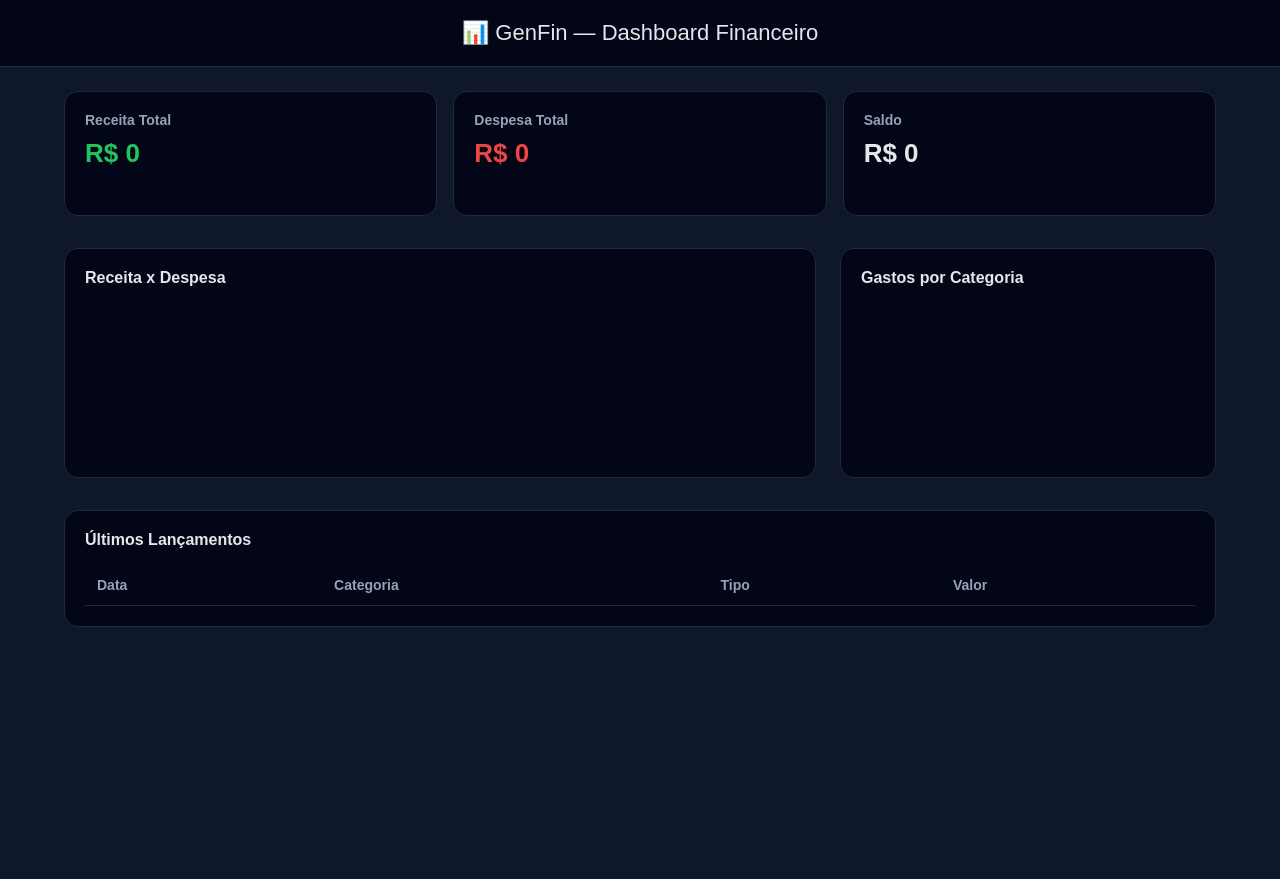
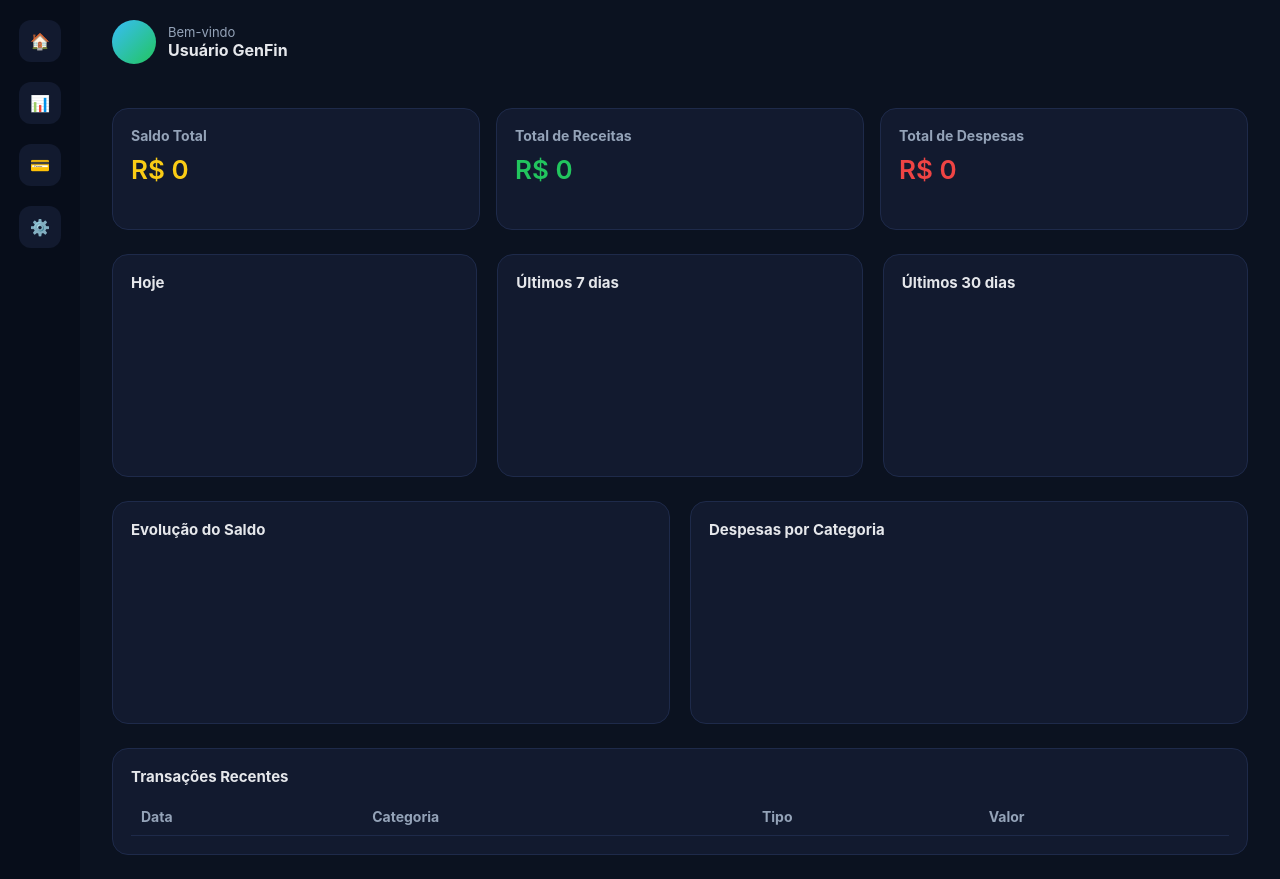
Before and after one commit to ferreiragah-dev/genfin-n8n, a Django app: template templates/dashboard.html in a window 1280 px wide. Run offline with Django 5.2, Linux system fonts and the light colour scheme; the template is opened without the code that fills it, so the values that code supplies are empty; a map, chart or similar area stays blank.

Commit message:
chore: dashboard v2

```diff
--- a/templates/dashboard.html
+++ b/templates/dashboard.html
@@ -9,50 +9,88 @@
 
 <style>
 :root {
-  --bg: #0f172a;
-  --panel: #020617;
-  --border: #1e293b;
+  --bg: #0b1220;
+  --panel: #121a2f;
+  --border: #1e2a4a;
   --text: #e5e7eb;
   --muted: #94a3b8;
   --green: #22c55e;
   --red: #ef4444;
-  --blue: #38bdf8;
+  --yellow: #facc15;
 }
 
 * { box-sizing: border-box; }
 
 body {
   margin: 0;
-  font-family: Arial, sans-serif;
+  font-family: Inter, Arial, sans-serif;
   background: var(--bg);
   color: var(--text);
+  display: flex;
+  height: 100vh;
 }
 
-header {
-  padding: 20px;
-  text-align: center;
-  font-size: 22px;
-  border-bottom: 1px solid var(--border);
-  background: var(--panel);
+/* SIDEBAR */
+.sidebar {
+  width: 80px;
+  background: #070d1a;
+  display: flex;
+  flex-direction: column;
+  align-items: center;
+  padding: 20px 0;
+  gap: 20px;
 }
 
-.container {
-  max-width: 1200px;
-  margin: auto;
-  padding: 24px;
+.sidebar div {
+  width: 42px;
+  height: 42px;
+  border-radius: 12px;
+  background: var(--panel);
+  display: flex;
+  align-items: center;
+  justify-content: center;
 }
 
+/* MAIN */
+.main {
+  flex: 1;
+  display: flex;
+  flex-direction: column;
+}
+
+/* HEADER */
+.header {
+  padding: 20px 32px;
+  display: flex;
+  align-items: center;
+}
+
+.avatar {
+  width: 44px;
+  height: 44px;
+  border-radius: 50%;
+  background: linear-gradient(135deg, #38bdf8, #22c55e);
+  margin-right: 12px;
+}
+
+/* CONTENT */
+.content {
+  padding: 24px 32px;
+  overflow-y: auto;
+}
+
+/* CARDS */
 .cards {
   display: grid;
-  grid-template-columns: repeat(auto-fit, minmax(220px, 1fr));
+  grid-template-columns: repeat(auto-fit, minmax(220px,1fr));
   gap: 16px;
-  margin-bottom: 32px;
+  margin-bottom: 24px;
 }
 
 .card {
   background: var(--panel);
-  padding: 20px;
-  border-radius: 14px;
+  border-radius: 16px;
+  padding: 18px;
   border: 1px solid var(--border);
 }
 
@@ -65,102 +103,131 @@ header {
 .card p {
   margin-top: 10px;
   font-size: 26px;
-  font-weight: bold;
+  font-weight: 600;
 }
 
 .green { color: var(--green); }
 .red { color: var(--red); }
+.yellow { color: var(--yellow); }
 
+/* GRID */
 .grid {
   display: grid;
-  grid-template-columns: 2fr 1fr;
-  gap: 24px;
-  margin-bottom: 32px;
+  grid-template-columns: repeat(auto-fit, minmax(260px,1fr));
+  gap: 20px;
+  margin-bottom: 24px;
 }
 
 .panel {
   background: var(--panel);
-  border-radius: 14px;
-  padding: 20px;
+  border-radius: 16px;
+  padding: 18px;
   border: 1px solid var(--border);
 }
 
 .panel h3 {
-  margin: 0 0 16px;
-  font-size: 16px;
+  margin: 0 0 12px;
+  font-size: 15px;
 }
 
+/* TABLE */
 table {
   width: 100%;
   border-collapse: collapse;
 }
 
 th, td {
-  padding: 12px;
+  padding: 10px;
   border-bottom: 1px solid var(--border);
   font-size: 14px;
 }
 
 th {
+  color: var(--muted);
   text-align: left;
-  color: var(--muted);
 }
 
-.badge-receita {
-  color: var(--green);
-  font-weight: bold;
-}
-
-.badge-despesa {
-  color: var(--red);
-  font-weight: bold;
-}
+.badge-receita { color: var(--green); font-weight: 600; }
+.badge-despesa { color: var(--red); font-weight: 600; }
 
 @media (max-width: 900px) {
-  .grid {
-    grid-template-columns: 1fr;
-  }
+  .grid { grid-template-columns: 1fr; }
 }
 </style>
 </head>
 
 <body>
 
-<header>📊 GenFin — Dashboard Financeiro</header>
+<!-- SIDEBAR -->
+<div class="sidebar">
+  <div>🏠</div>
+  <div>📊</div>
+  <div>💳</div>
+  <div>⚙️</div>
+</div>
 
-<div class="container">
+<!-- MAIN -->
+<div class="main">
+
+  <!-- HEADER -->
+  <div class="header">
+    <div class="avatar"></div>
+    <div>
+      <div style="color:var(--muted);font-size:13px">Bem-vindo</div>
+      <strong>Usuário GenFin</strong>
+    </div>
+  </div>
+
+  <!-- CONTENT -->
+  <div class="content">
 
     <!-- CARDS -->
     <div class="cards">
       <div class="card">
-      <h4>Receita Total</h4>
+        <h4>Saldo Total</h4>
+        <p class="yellow" id="saldo">R$ 0</p>
+      </div>
+      <div class="card">
+        <h4>Total de Receitas</h4>
         <p class="green" id="receita">R$ 0</p>
       </div>
       <div class="card">
-      <h4>Despesa Total</h4>
+        <h4>Total de Despesas</h4>
         <p class="red" id="despesa">R$ 0</p>
       </div>
-    <div class="card">
-      <h4>Saldo</h4>
-      <p id="saldo">R$ 0</p>
+    </div>
+
+    <!-- COMPARATIVOS -->
+    <div class="grid">
+      <div class="panel">
+        <h3>Hoje</h3>
+        <canvas id="dailyChart"></canvas>
+      </div>
+      <div class="panel">
+        <h3>Últimos 7 dias</h3>
+        <canvas id="weeklyChart"></canvas>
+      </div>
+      <div class="panel">
+        <h3>Últimos 30 dias</h3>
+        <canvas id="monthlyChart"></canvas>
       </div>
     </div>
 
     <!-- GRÁFICOS -->
     <div class="grid">
       <div class="panel">
-      <h3>Receita x Despesa</h3>
-      <canvas id="barChart"></canvas>
+        <h3>Evolução do Saldo</h3>
+        <canvas id="lineChart"></canvas>
       </div>
       <div class="panel">
-      <h3>Gastos por Categoria</h3>
+        <h3>Despesas por Categoria</h3>
         <canvas id="donutChart"></canvas>
       </div>
     </div>
 
-  <!-- LISTAGEM -->
+    <!-- TRANSAÇÕES -->
     <div class="panel">
-    <h3>Últimos Lançamentos</h3>
+      <h3>Transações Recentes</h3>
       <table>
         <thead>
           <tr>
@@ -175,68 +242,73 @@ th {
     </div>
 
   </div>
+</div>
 
 <script>
 async function loadDashboard() {
-  const dash = await fetch("/api/dashboard/", {
-    credentials: "same-origin"
-  }).then(r => r.json());
+  const dash = await fetch("/api/dashboard/", { credentials: "same-origin" }).then(r => r.json());
+  const entries = await fetch("/api/entries/", { credentials: "same-origin" }).then(r => r.json());
+  const cats = await fetch("/api/dashboard/categories/", { credentials: "same-origin" }).then(r => r.json());
 
-  const entries = await fetch("/api/entries/", {
-    credentials: "same-origin"
-  }).then(r => r.json());
-
-  const categories = await fetch("/api/dashboard/categories/", {
-    credentials: "same-origin"
-  }).then(r => r.json());
-
-  // CARDS
+  document.getElementById("saldo").innerText = "R$ " + dash.saldo;
   document.getElementById("receita").innerText = "R$ " + dash.total_receita;
   document.getElementById("despesa").innerText = "R$ " + dash.total_despesa;
-  document.getElementById("saldo").innerText = "R$ " + dash.saldo;
 
   // TABELA
   const tbody = document.getElementById("entries");
   tbody.innerHTML = "";
-  entries.forEach(e => {
+  entries.slice(0,8).forEach(e => {
     tbody.innerHTML += `
       <tr>
         <td>${e.date}</td>
         <td>${e.category}</td>
         <td class="${e.entry_type === "RECEITA" ? "badge-receita" : "badge-despesa"}">
-          ${e.entry_type}
+          ${e.entry_type === "RECEITA" ? "Receita" : "Despesa"}
         </td>
         <td>R$ ${e.amount}</td>
       </tr>
     `;
   });
 
-  // BAR CHART
-  new Chart(document.getElementById("barChart"), {
+  function bar(id) {
+    new Chart(document.getElementById(id), {
       type: "bar",
       data: {
-      labels: ["Receita", "Despesa"],
+        labels: ["Receitas", "Despesas"],
         datasets: [{
           data: [dash.total_receita, dash.total_despesa],
           backgroundColor: ["#22c55e", "#ef4444"]
         }]
+      },
+      options: { plugins: { legend: { display: false } } }
+    });
+  }
+
+  bar("dailyChart");
+  bar("weeklyChart");
+  bar("monthlyChart");
+
+  new Chart(document.getElementById("lineChart"), {
+    type: "line",
+    data: {
+      labels: ["Jan","Fev","Mar","Abr","Mai","Jun"],
+      datasets: [{
+        label: "Saldo",
+        data: [2000,3000,4200,4800, dash.saldo],
+        borderColor: "#facc15",
+        tension: .4,
+        fill: true
+      }]
     }
   });
 
-  // DONUT CHART
   new Chart(document.getElementById("donutChart"), {
     type: "doughnut",
     data: {
-      labels: categories.map(c => c.category),
+      labels: cats.map(c => c.category),
       datasets: [{
-        data: categories.map(c => c.total),
-        backgroundColor: [
-          "#ef4444",
-          "#f97316",
-          "#eab308",
-          "#22c55e",
-          "#38bdf8"
-        ]
+        data: cats.map(c => c.total),
+        backgroundColor: ["#ef4444","#f97316","#eab308","#22c55e","#38bdf8"]
       }]
     }
   });
```
Lines whose indentation alone changed are shown as unchanged.
